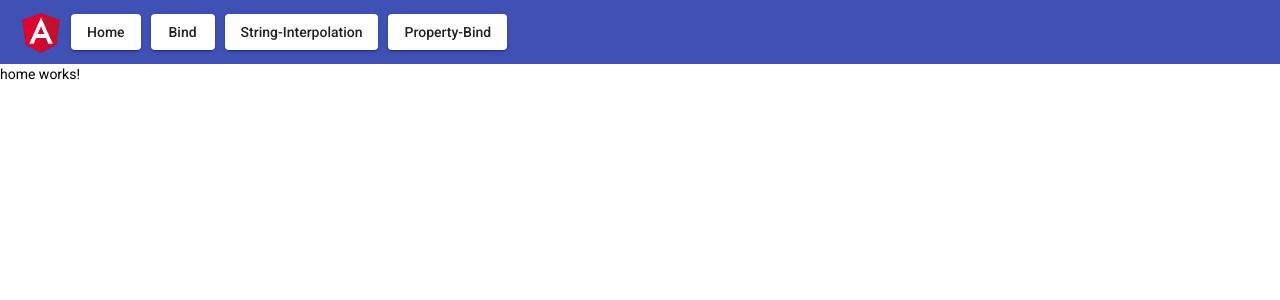
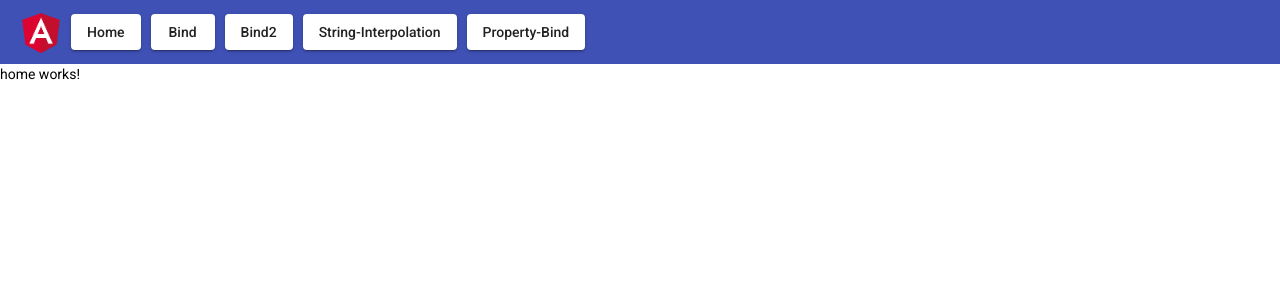
Before and after one commit to realTiagoJames/data-biding-app, an Angular app: page / in a window 1280 px wide. Shown: the top 300 px of the page. Built offline with nearby package versions, Linux system fonts and the light colour scheme.

Commit message:
adicionado rota bind

```diff
--- a/src/app/app-routing.module.ts
+++ b/src/app/app-routing.module.ts
@@ -1,3 +1,4 @@
+import { EventBidingComponent } from './event-biding/event-biding.component';
 import { MainBarComponent } from './main-bar/main-bar.component';
 import { HomeComponent } from './home/home.component';
 import { PropertyBidingComponent } from './property-biding/property-biding.component';
@@ -12,10 +13,10 @@ const routes: Routes = [
     path: '', component: MainBarComponent,
     children: [
       { path: '', component: HomeComponent },
-      { path: 'event-bind', component: EventBiding2Component },
+      { path: 'event-bind', component: EventBidingComponent },
+      { path: 'event-bind2', component: EventBiding2Component },
       { path: 'string-interpolation', component: StringInterpolationComponent },
       { path: 'property-bind', component: PropertyBidingComponent },
-
     ],
   },
 
--- a/src/app/main-bar/main-bar.component.html
+++ b/src/app/main-bar/main-bar.component.html
@@ -3,6 +3,7 @@
     <img class="img-angular" src="assets\angular.png">
     <a button mat-raised-button class="buttons" routerLink="/">Home</a>
     <a button mat-raised-button class="buttons" routerLink="event-bind">Bind</a>
+    <a button mat-raised-button class="buttons" routerLink="event-bind2">Bind2</a>
     <a button mat-raised-button class="buttons" routerLink="string-interpolation">String-Interpolation</a>
     <a button mat-raised-button class="buttons" routerLink="property-bind">Property-Bind</a>
   </mat-toolbar>
```
